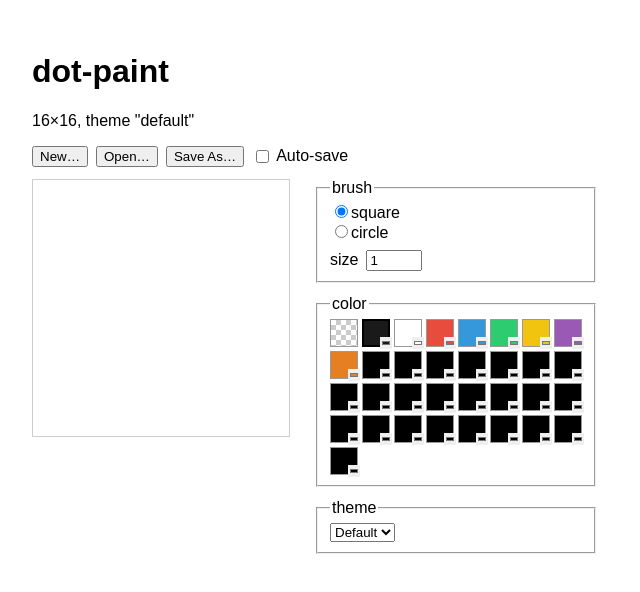
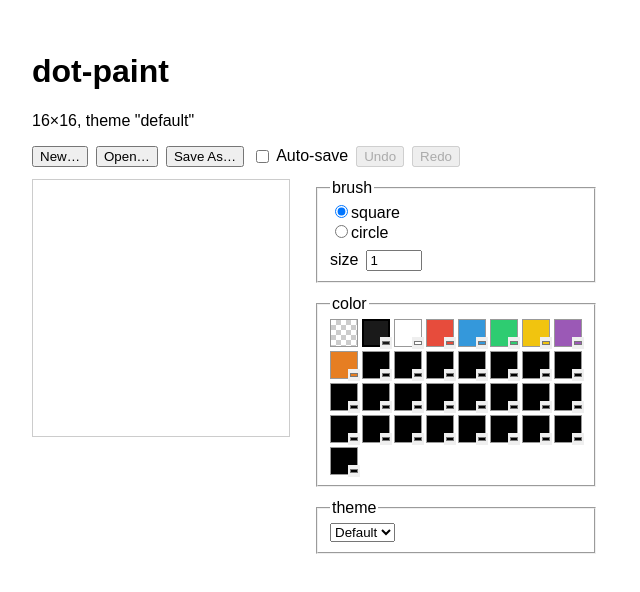
Before and after one commit to jiebanh/dot-paint, a React (Vite) app in the folder packages/web/: page / in a window 1280 px wide. Shown: the top 592 px of the page, without its empty margins (0-640 px from the left). Built offline with nearby package versions, Linux system fonts and the light colour scheme.

Commit message:
feat: add redo/undo

```diff
--- a/packages/web/src/App.tsx
+++ b/packages/web/src/App.tsx
@@ -6,6 +6,7 @@ import { FileMenu } from "./components/FileMenu";
 import { NewDocumentDialog } from "./components/NewDocumentDialog";
 import { PaletteEditor } from "./components/PaletteEditor";
 import { ThemeSwitcher } from "./components/ThemeSwitcher";
+import { UndoRedoControls } from "./components/UndoRedoControls";
 import { useDocument } from "./hooks/useDocument";
 
 const DEFAULT_COLORS = [
@@ -64,6 +65,7 @@ export function App() {
       <div style={{ display: "flex", gap: 8, marginBottom: 12 }}>
         <NewDocumentDialog onCreate={handleCreate} />
         <FileMenu document={doc} onOpen={setDoc} />
+        <UndoRedoControls document={doc} />
       </div>
       {createError && <p style={{ color: "crimson" }}>{createError}</p>}
 
--- /dev/null
+++ b/packages/web/src/components/UndoRedoControls.tsx
@@ -0,0 +1,39 @@
+import type { Document } from "@dot-paint/core";
+import { useEffect } from "react";
+
+interface UndoRedoControlsProps {
+  document: Document;
+}
+
+function isEditableTarget(target: EventTarget | null): boolean {
+  if (!(target instanceof HTMLElement)) return false;
+  return target.tagName === "INPUT" || target.tagName === "TEXTAREA" || target.isContentEditable;
+}
+
+export function UndoRedoControls({ document: doc }: UndoRedoControlsProps) {
+  useEffect(() => {
+    function handleKeyDown(e: KeyboardEvent) {
+      if (!(e.ctrlKey || e.metaKey) || e.key.toLowerCase() !== "z") return;
+      if (isEditableTarget(e.target)) return;
+      e.preventDefault();
+      if (e.shiftKey) {
+        doc.redo();
+      } else {
+        doc.undo();
+      }
+    }
+    window.addEventListener("keydown", handleKeyDown);
+    return () => window.removeEventListener("keydown", handleKeyDown);
+  }, [doc]);
+
+  return (
+    <div style={{ display: "flex", gap: 8 }}>
+      <button type="button" onClick={() => doc.undo()} disabled={!doc.history.canUndo} title="Ctrl/Cmd+Z">
+        Undo
+      </button>
+      <button type="button" onClick={() => doc.redo()} disabled={!doc.history.canRedo} title="Ctrl/Cmd+Shift+Z">
+        Redo
+      </button>
+    </div>
+  );
+}
```
